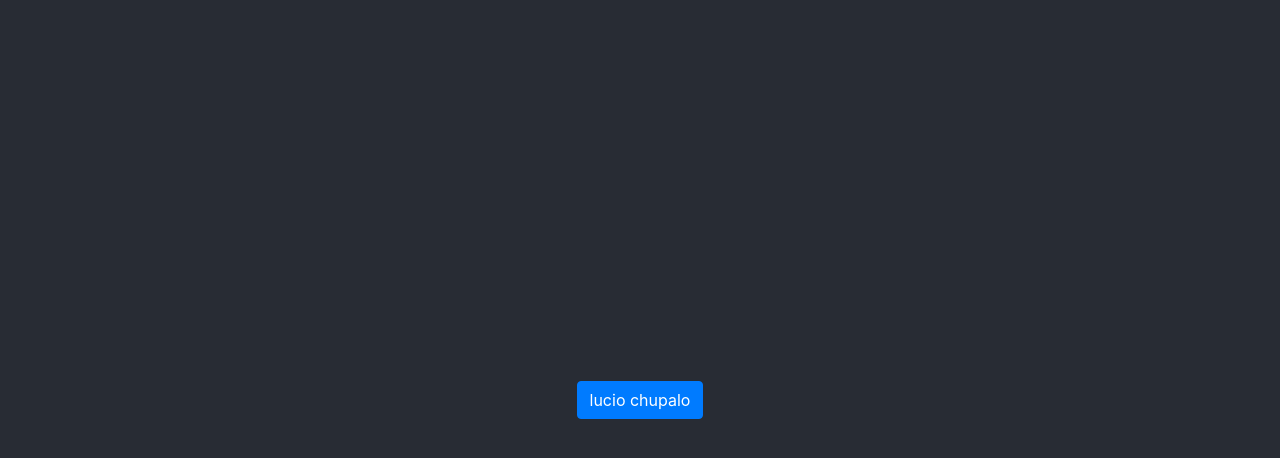
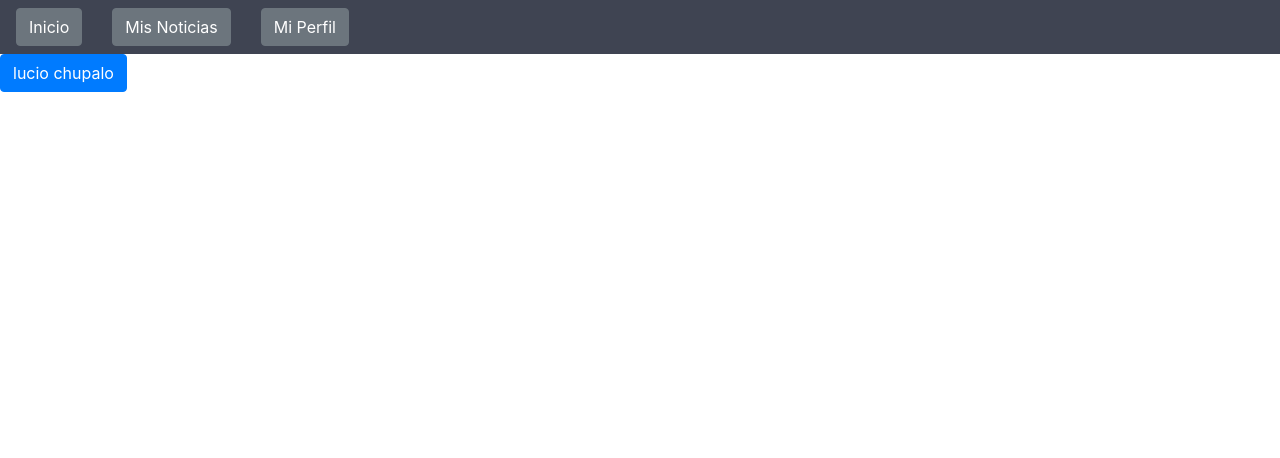
Before and after one commit to luciofondon98/Dise-o-de-Interfaces-2020-2, a React (Create React App) app: page / in a window 1280 px wide. Shown: the top 458 px of the page. Built offline with nearby package versions, Linux system fonts and the light colour scheme.

Commit message:
navbar added

```diff
--- a/package.json
+++ b/package.json
@@ -10,6 +10,7 @@
     "react": "^17.0.1",
     "react-bootstrap": "^1.4.0",
     "react-dom": "^17.0.1",
+    "react-router-dom": "^5.2.0",
     "react-scripts": "4.0.0",
     "web-vitals": "^0.2.4"
   },
--- a/src/App.js
+++ b/src/App.js
@@ -1,13 +1,18 @@
 // import logo from './logo.svg';
 import './App.css';
 
+import { Router, Switch, Route } from "react-router-dom";
+import history from './helpers/history'
+
 import 'bootstrap/dist/css/bootstrap.min.css';
-import Button from 'react-bootstrap/Button'
+import Button from 'react-bootstrap/Button';
+import NavBar from './components/navbar/navbar';
 
 function App() {
   return (
-    <div className="App">
-      <header className="App-header">
+    <div>
+      <header>
+        <NavBar></NavBar>
         <Button>lucio chupalo</Button>
       </header>
     </div>
--- /dev/null
+++ b/src/components/navbar/navbar.js
@@ -0,0 +1,42 @@
+import React, { Component } from 'react';
+import routes from './routes';
+import history from '../../helpers/history';
+
+class navbar extends Component{ //transforma la clase en componente
+
+    constructor(props){
+        super(props);
+        this.state = {
+            pages: routes(),
+        }
+
+        this.onPageClick = this.onPageClick.bind(this);
+    }
+    onPageClick(root) {
+        history.push(root);
+    }
+
+    render(){
+        const pages = this.state.pages;
+        //esto es para que muestre contenido HTML
+        return(//codigo jsx
+        <div>
+            <div className="navbar navbar-dark "style={{ alignItems:'center',display: 'block',  backgroundColor: '#3f4452'}}> {/*hola*/}
+                <div className='nav-options'>
+                        {pages.map( (value, index) => {
+                            return(
+                                <button type="button" className="btn btn-secondary" style={{marginRight: '30px'}}
+                                    onClick={() => {history.push(value.path)}}
+                                    key={index}
+                                >
+                                    {value.name}
+                                </button>
+                            );
+                        })}
+                    </div>
+                </div>
+        </div>
+        );
+    }
+};
+export default navbar;
--- /dev/null
+++ b/src/components/navbar/routes.js
@@ -0,0 +1,16 @@
+export default function () {
+    return [
+        {
+            name: 'Inicio',
+            path: '/'
+        },
+        {
+            name: 'Mis Noticias',
+            path: '/mis-noticias'
+        },
+        {
+            name: 'Mi Perfil',
+            path: '/perfil'
+        },
+    ];
+};
--- /dev/null
+++ b/src/helpers/history.js
@@ -0,0 +1,3 @@
+import { createBrowserHistory } from 'history';
+
+export default createBrowserHistory();
```
Also changed, not shown: 1 other file (tests, documents, lock files or other folders).
